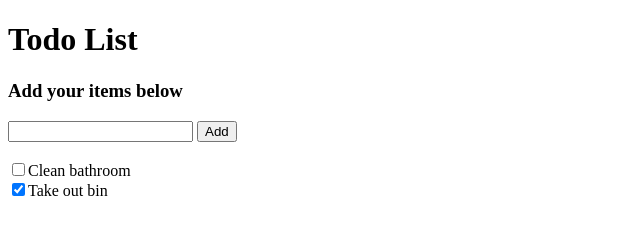
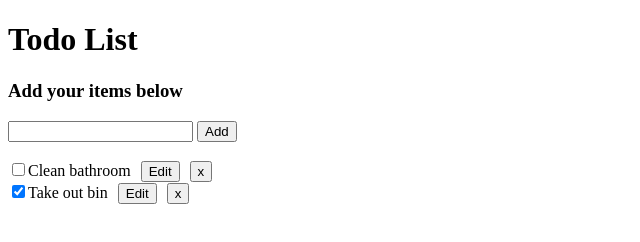
Before and after one commit to LynSab/todo-list, a plain HTML site: page index.html in a window 1280 px wide. Shown: the whole page, without its empty margins (0-640 px from the left). Drawn offline with Linux system fonts and the light colour scheme.

Commit message:
add delete functionality

```diff
--- a/index.html
+++ b/index.html
@@ -2,6 +2,14 @@
 <html>
 <head>
     <title>Todo List</title>
+    <style>
+        #delete-button {
+            margin-left: 10px;
+        }
+        #edit-button {
+            margin-left: 10px;
+        }
+    </style>
 </head>
 <body>
     <h1>Todo List</h1>
@@ -21,10 +29,20 @@
         function addToList() {
             const addItem = document.getElementById("addNewItem").value
             listItems.push({task: addItem, checked: false})
-            createList()
+            reloadList()
         }
 
-        function createList() {
+        function removeItem(index) {
+            listItems.splice(index, 1)
+            reloadList()
+        }
+
+        function editItem(index) {
+            listItems[index].task = "changed item"
+            reloadList()
+        }
+
+        function reloadList() {
             const listForm = document.getElementById("list")
             listForm.innerHTML = ""
 
@@ -40,15 +58,27 @@
                 newLabel.setAttribute("for", itemId)
                 newLabel.textContent = item.task
 
+                const deleteButton = document.createElement("button")
+                deleteButton.textContent = "x"
+                deleteButton.setAttribute("id", 'delete-button')
+                deleteButton.setAttribute("onclick", "removeItem(" + index + ")")
+
+                const editButton = document.createElement("button")
+                editButton.textContent = "Edit"
+                editButton.setAttribute("id", 'edit-button')
+                editButton.setAttribute("onclick", "editItem(" + index + ")")
+
                 const newLine = document.createElement("br")
 
                 listForm.appendChild(newItem)
                 listForm.appendChild(newLabel)
+                listForm.appendChild(editButton)
+                listForm.appendChild(deleteButton)
                 listForm.appendChild(newLine)
             })
         }
 
-        createList()
+        reloadList()
 
     </script>
 </body>
```
